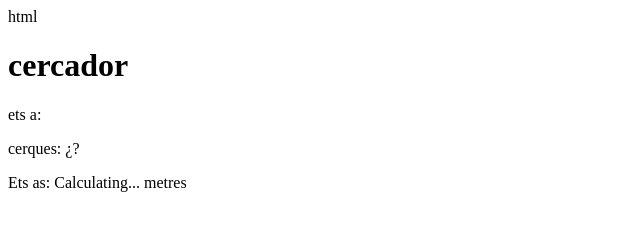
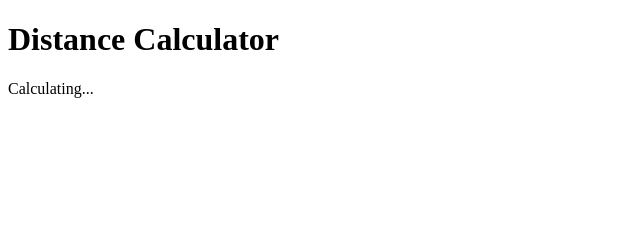
Before and after one commit to xredon/Geo, a plain HTML site: page index.html in a window 1280 px wide. Shown: the whole page, without its empty margins (0-640 px from the left). Drawn offline with Linux system fonts and the light colour scheme.

Commit message:
Update index.html
V2

```diff
--- a/index.html
+++ b/index.html
@@ -1,14 +1,14 @@
-html
 <!DOCTYPE html>
 <html>
 <head>
-    <title>Troba el regal</title>
+    <title>Distance Calculator</title>
+    <meta name="viewport" content="width=device-width, initial-scale=1">
+    <link rel="stylesheet" type="text/css" href="styles.css">
 </head>
 <body>
-    <h1>cercador</h1>
-    <p>ets a: <span id="currentLocation"></span></p>
-    <p>cerques: <span id="definedPoint"> ¿? </span></p>
-    <p>Ets as: <span id="distance">Calculating...</span> metres</p>
+    <h1>Distance Calculator</h1>
+    <p id="distance">Calculating...</p>
+    <p id="congratsMessage"></p>
 
     <script src="script.js"></script>
 </body>
```
